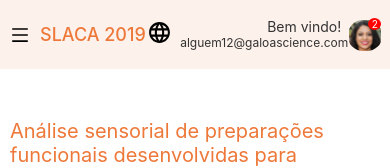
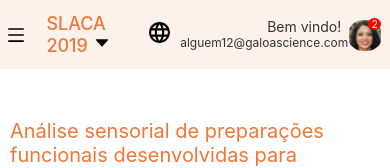
Before and after one commit to Mofe1015/Chuva-Front-End, a React (Create React App) app: page / in a window 390 px wide. Shown: the top 168 px of the page. Built offline with nearby package versions, Linux system fonts and the light colour scheme.

Commit message:
adding missing items

```diff
--- a/src/Header.js
+++ b/src/Header.js
@@ -1,6 +1,6 @@
 import React from 'react';
 import './Styling/Header.css';
-import { AiOutlineMenu } from "react-icons/ai";
+import { AiOutlineMenu, AiFillCaretDown } from "react-icons/ai";
 import { MdOutlineLanguage, MdArrowDropDown } from "react-icons/md";
 
 function Header(){
@@ -21,6 +21,7 @@ function Header(){
                 <div className='header-title-small'>
                     <p>
                         SLACA 2019
+                        <AiFillCaretDown id='show-details'/>
                     </p>
                 </div>
 
--- a/src/SideMenu.js
+++ b/src/SideMenu.js
@@ -47,7 +47,7 @@ function SideBar(){
         var clickedId = evt.target.id
 
         setActive(prevActive => {
-            // Deactivating old menu item
+            // Deactivating previous active menu item
             if (prevActive != clickedId){
                 document.getElementById(prevActive).classList.remove("menu-item-ativado");
             }
--- a/src/Styling/Header.css
+++ b/src/Styling/Header.css
@@ -113,7 +113,14 @@
         align-items: center;
         font-size: 18px;
         margin-right: auto;
+        margin-left: 15px;
         font-weight: 500;
+        cursor: pointer;
+    }
+    #show-details{
+        color: black;
+        justify-self: center;
+        margin-left: 5px;
     }
     .header-text-cont{
         display: none;
```
